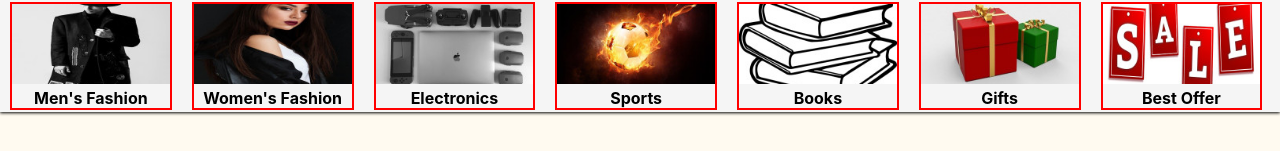
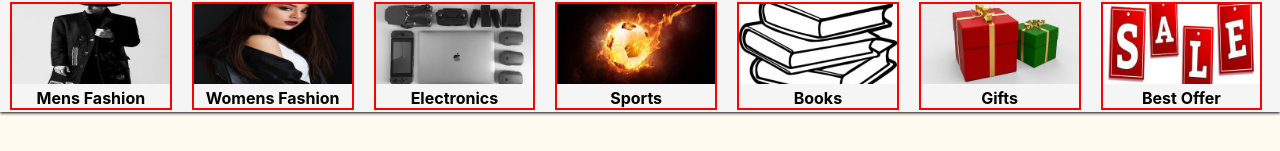
Before and after one commit to Ayushthapa123/rarezone, a Next.js app: page / in a window 1280 px wide. Shown: the part 108-259 px from the top of the page. Built offline with nearby package versions, Linux system fonts and the light colour scheme.

Commit message:
builded successfully

```diff
--- a/components/Catogeries.jsx
+++ b/components/Catogeries.jsx
@@ -7,16 +7,16 @@ export default function Catogeries() {
         <div className={styles.categories}>
 
             <div className='offer'>
-            <Link href='/mens-fashion'><a>
+            <Link href='/mensfashion'><a>
                 <img src='/categories/men.jpg' alt='mens fashion'/>
-                <h4>Men's Fashion</h4>
+                <h4>Mens Fashion</h4>
                 </a>
                 </Link>
             </div>
             <div className='offer'>
-            <Link href='/womens-fashion'><a>
+            <Link href='/womensfashion'><a>
                 <img src='/categories/women.jpg' alt='womens fashion'/>
-                <h4>Women's Fashion</h4>
+                <h4>Womens Fashion</h4>
                 </a>
                 </Link>
             </div>
--- a/components/Nav.jsx
+++ b/components/Nav.jsx
@@ -32,13 +32,13 @@ const Toggle=()=> {
 </div>
 
              <div className='logo'>
-<a href='/'><img src='/logo.png' alt='logo'/></a>
+<Link href='/'><a ><img src='/logo.png' alt='logo'/></a></Link>
              </div>
              <div className='search'>
 <select>
     <option>All</option>
-        <option value='mens-fashion'>Men's Fashion</option>
-        <option value='womens-fashion'>Women's Fashion</option>
+        <option value='mensfashion'>Mens Fashion</option>
+        <option value='womensfashion'>Womens Fashion</option>
         <option value='sports'>Sports</option>
         <option value='electronics'>Electronics</option>
         <option value='gifts'>Gifts</option>
@@ -51,7 +51,7 @@ const Toggle=()=> {
 
              </div>
              <div className='user'>
-<a href='#'><span><FaUserCircle/></span>Sign In</a>
+<Link href='#'><a ><span><FaUserCircle/></span>Sign In</a></Link>
 <div className='loginsignup'>
  <Link href='#' className='li'><a>Log In</a></Link>
  <p>New Customer?</p>
@@ -66,18 +66,18 @@ const Toggle=()=> {
 <div className='sidebar'>
     <div className='cross' onClick={Toggle}>X</div>
     <div className='sidebarlogin'>
-        <div><a href='#'>Log In</a></div>
-        <div><a href='#'>Sign Up</a></div>
+        <div><Link href='#'><a >Log In</a></Link></div>
+        <div><Link href='#'><a >Sign Up</a></Link></div>
     </div>
     <div className='sidebarcategories'>
 
-       <p> <a href='/mens-fashion'>Men's Fashion</a></p><hr/>
-        <p><a href='/womens-fashion'>Women's Fashion</a></p><hr/>
-        <p><a href='/electronics'>Electronics</a></p><hr/>
-        <p><a href='/sports'>Sports</a></p><hr/>
-        <p><a href='/books'>Books</a></p><hr/>
-        <p><a href='/gifts'>Gifts</a></p><hr/>
-        <p><a href='/bestoffers'>Best Offer</a></p><hr/>
+       <p> <Link href='/mensfashion'><a >Mens Fashion</a></Link></p><hr/>
+        <p><Link href='/womensfashion'><a >Womens Fashion</a></Link></p><hr/>
+        <p><Link href='/electronics'><a >Electronics</a></Link></p><hr/>
+        <p><Link href='/sports'><a >Sports</a></Link></p><hr/>
+        <p><Link href='/books'><a >Books</a></Link></p><hr/>
+        <p><Link href='/gifts'><a >Gifts</a></Link></p><hr/>
+        <p><Link href='/bestoffers'><a >Best Offer</a></Link></p><hr/>
     </div>
 </div>
 </div>
--- a/components/admin/Aleft.jsx
+++ b/components/admin/Aleft.jsx
@@ -50,10 +50,10 @@ function logout() {
 <Link href='' ><div><span >  </span> Best Offer</div></Link>
 </div>
 <div className={styles.link}>
-<Link href=''><div><span >  </span> Men's Fashion</div></Link>
+<Link href=''><div><span >  </span> Mens Fashion</div></Link>
 </div>
 <div className={styles.link}>
-<Link href=''><div><span >  </span> Women's Fashion</div></Link>
+<Link href=''><div><span >  </span> Womens Fashion</div></Link>
 </div>
 <div className={styles.link}>
 <Link href=''><div><span >  </span> Electronics</div></Link>
--- a/pages/404.jsx
+++ b/pages/404.jsx
@@ -13,7 +13,7 @@ useEffect(() => {
     router.push('/')
    },3000)
 
-}, [])
+},)
 
 
     return (
--- a/pages/contact.jsx
+++ b/pages/contact.jsx
@@ -1,5 +1,5 @@
 import React from 'react'
-import styles from 'contact.module.scss'
+import styles from '../scss/contact.module.scss'
 
 export default function Contact() {
     return (
--- a/pages/mens-fashion/index.jsx
+++ b/pages/mensfashion/index.jsx
@@ -9,7 +9,7 @@ export default function Index() {
           <Allnav/>
         <div className={styles.mfashion}>
 
-            <h2>Men's Fashion</h2>
+            <h2>Mens Fashion</h2>
 
 <div className={styles.products}>
 
--- a/pages/superadmin/addproduct.jsx
+++ b/pages/superadmin/addproduct.jsx
@@ -456,8 +456,8 @@ setError('please select a valid image type png or jpeg or jpg');
     <select name='category'  value={category}  id='category'
     onChange={(e)=> setCategory(e.target.value)} required>
          <option> select</option>
-        <option value='mens-fashion'>Men's Fashion</option>
-        <option value='womens-fashion'>Women's Fashion</option>
+        <option value='mens-fashion'>Mens Fashion</option>
+        <option value='womens-fashion'>Womens Fashion</option>
         <option value='sports'>Sports</option>
         <option value='electronics'>Electronics</option>
         <option value='gifts'>Gifts</option>
--- a/pages/womens-fashion/index.jsx
+++ b/pages/womensfashion/index.jsx
@@ -9,7 +9,7 @@ export default function Index() {
           <Allnav/>
         <div className={styles.wfashion}>
 
-            <h2>Women's Fashion</h2>
+            <h2>Womens Fashion</h2>
 
 <div className={styles.products}>
 
```
Also changed, not shown: .eslintrc.json.
